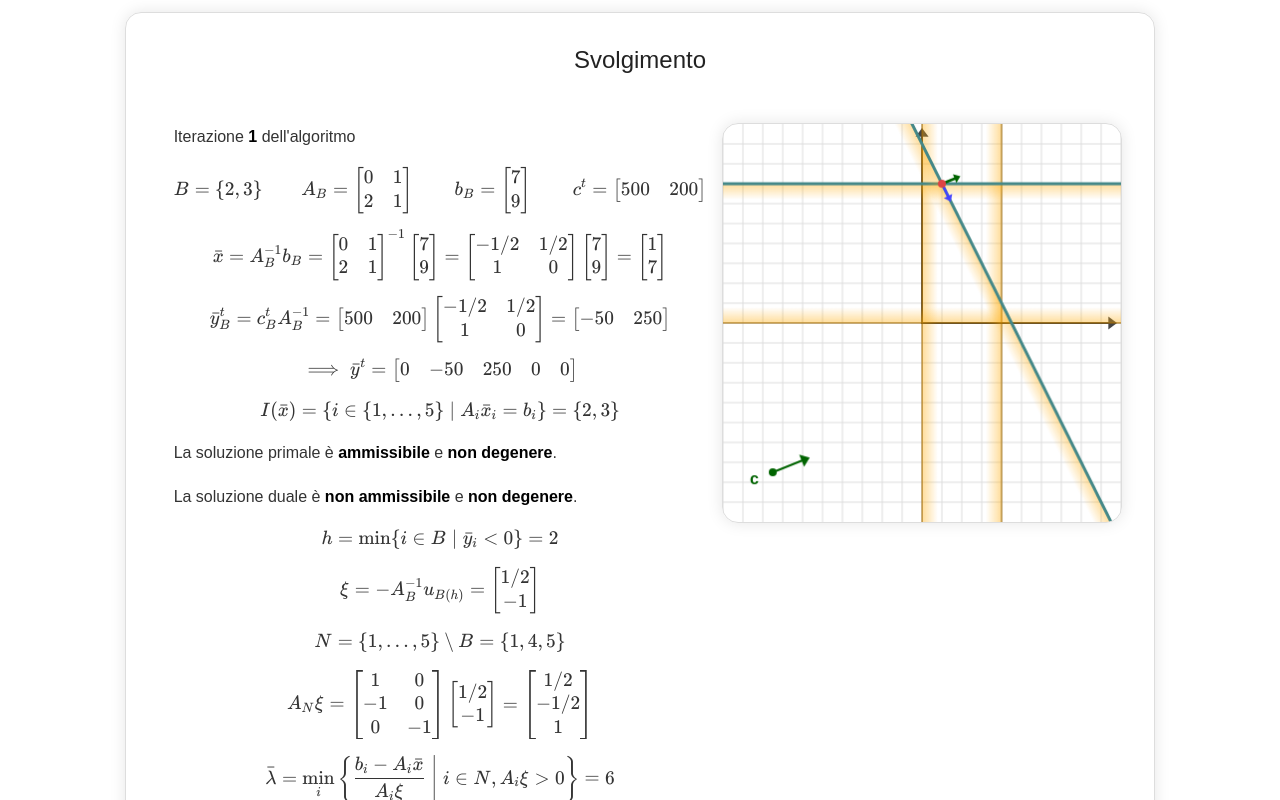
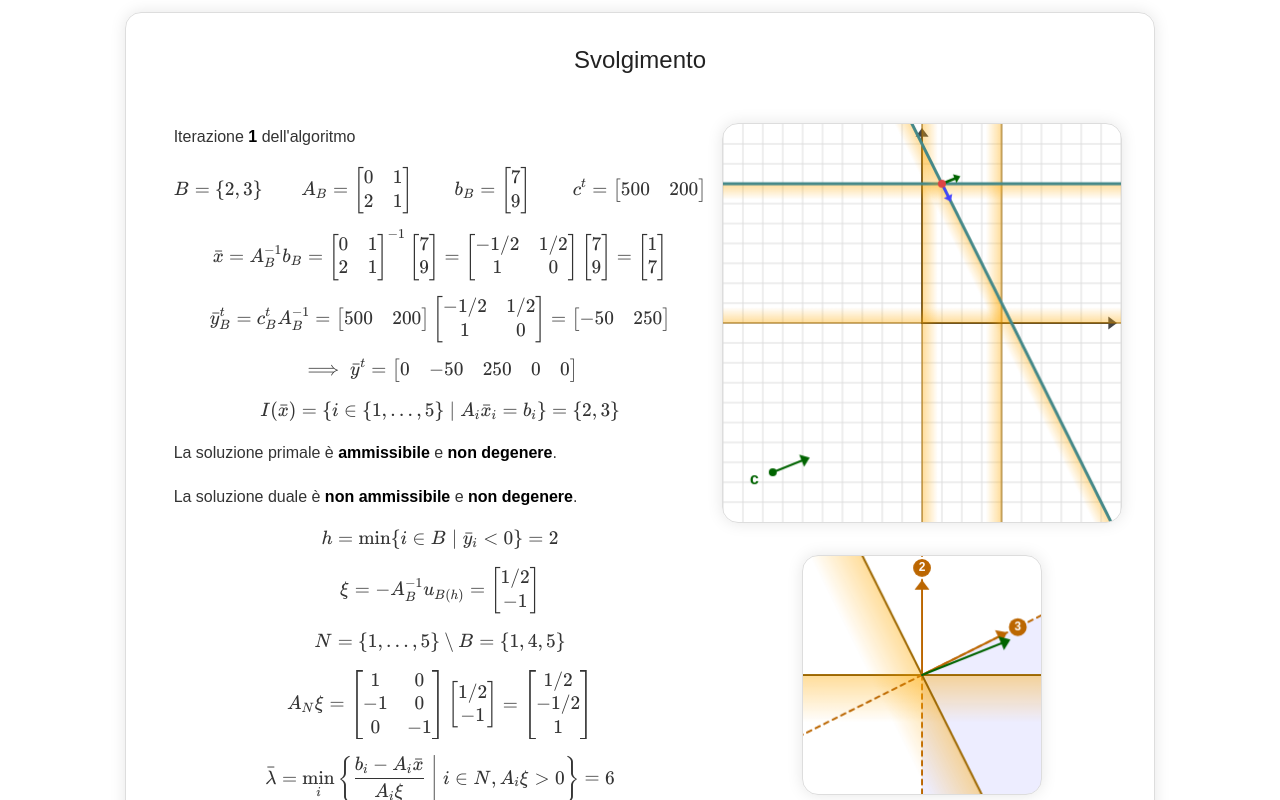
Before and after one commit to aziis98/ro-vis, a Preact app: page / in a window 1280 px wide. Shown: the part 860-1660 px from the top of the page. Built offline with nearby package versions, Linux system fonts and the light colour scheme.

Commit message:
feat: new diagram per step

```diff
--- a/src/Primal.tsx
+++ b/src/Primal.tsx
@@ -4,7 +4,7 @@ import { Katex } from './Katex'
 import { fillDot, drawSemiplane, drawSimpleArrow, strokeInfiniteLine } from './lib-v2/canvas'
 import { range } from './lib-v2/math'
 import { Matrix } from './lib-v2/matrix'
-import { Rational } from './lib-v2/rationals'
+import { Rational, RationalField } from './lib-v2/rationals'
 import { ProblemComment, computePrimalSimplexSteps } from './lib-v2/ro/primal-simplex'
 import { Vector } from './lib-v2/vector'
 import { MiniMark } from './MiniMark'
@@ -31,6 +31,7 @@ const PrimalStep = ({
 
     x,
     xi,
+    y_B,
 
     comments,
 }: {
@@ -43,6 +44,7 @@ const PrimalStep = ({
     B: number[]
     x?: Vector<Rational>
     xi?: Vector<Rational>
+    y_B?: Vector<Rational>
 
     comments: ProblemComment[]
 }) => {
@@ -68,7 +70,8 @@ const PrimalStep = ({
                 )}
             </div>
             <div class="geometric-step">
-                <PrimalCanvas {...{ A, b, c, B, x, xi }} />
+                <PrimalCanvas {...{ A, b, c, B, x, xi, y_B }} />
+                <PrimalCanvasCone {...{ A, b, c, B, x, xi, y_B }} />
             </div>
         </div>
     )
@@ -90,6 +93,7 @@ export const Primal = ({ input }: { input: ProblemInput }) => {
             B: input.B,
             maxIterations: 10,
         })
+
         const elapsedTime = performance.now() - timerStart
         console.log('Computed primal simplex steps in', elapsedTime, 'ms')
 
@@ -116,6 +120,7 @@ export const Primal = ({ input }: { input: ProblemInput }) => {
                                 B: step.B,
                                 x: step.x,
                                 xi: step.xi,
+                                y_B: step.y_B,
 
                                 comments: step.comments,
                             }}
@@ -131,7 +136,7 @@ export const Primal = ({ input }: { input: ProblemInput }) => {
     )
 }
 
-type PrimalCanvasProps = {
+type CanvasProps = {
     A: Matrix<Rational>
     b: Vector<Rational>
     c: Vector<Rational>
@@ -139,10 +144,11 @@ type PrimalCanvasProps = {
 
     x?: Vector<Rational>
     xi?: Vector<Rational>
+    y_B?: Vector<Rational>
 }
 
-const PrimalCanvas = ({ A, b, c, B, x, xi }: PrimalCanvasProps) => {
-    const render = ($canvas: HTMLCanvasElement | null, props: PrimalCanvasProps) => {
+const PrimalCanvas = ({ A, b, c, B, x, xi }: CanvasProps) => {
+    const render = ($canvas: HTMLCanvasElement | null, props: CanvasProps) => {
         if (!$canvas) {
             return
         }
@@ -175,42 +181,6 @@ const PrimalCanvas = ({ A, b, c, B, x, xi }: PrimalCanvasProps) => {
 
         const [c1, c2] = c.getData()
         const cLen = Math.sqrt(c1.toNumber() ** 2 + c2.toNumber() ** 2)
-
-        // // draw y axis arrow
-        // g.beginPath()
-        // g.moveTo(width / 2, height / 2)
-        // g.lineTo(width / 2, 5)
-        // g.lineTo(width / 2 - 10, 15)
-        // g.moveTo(width / 2, 5)
-        // g.lineTo(width / 2 + 10, 15)
-        // g.stroke()
-
-        // // draw x axis arrow
-        // g.beginPath()
-        // g.moveTo(width / 2, height / 2)
-        // g.lineTo(width - 5, height / 2)
-        // g.lineTo(width - 15, height / 2 - 10)
-        // g.moveTo(width - 5, height / 2)
-        // g.lineTo(width - 15, height / 2 + 10)
-        // g.stroke()
-
-        // g.beginPath()
-        // g.translate(50, height - 50)
-        // g.rotate(Math.atan2(c2.toNumber(), c1.toNumber()))
-        // g.moveTo(0, 0)
-        // g.lineTo(30, 0)
-        // g.moveTo(30, 0)
-        // g.lineTo(25, -5)
-        // g.moveTo(30, 0)
-        // g.lineTo(25, 5)
-        // g.stroke()
-        // g.restore()
-
-        // g.fillStyle = '#333'
-        // g.font = '16px sans-serif'
-        // g.textAlign = 'center'
-        // g.textBaseline = 'middle'
-        // g.fillText(`A = ${A}`, width / 2, height / 2)
 
         g.save()
         {
@@ -318,212 +288,151 @@ const PrimalCanvas = ({ A, b, c, B, x, xi }: PrimalCanvasProps) => {
     return <canvas ref={$canvas => render($canvas, { A, b, c, B, x, xi })} />
 }
 
-// export const PrimaleStep = ({ input, step }: { input: ProblemInput; step: Step }) => {
-//     const { A, b, c } = input
+const PrimalCanvasCone = ({ A, b, c, B, x, xi, y_B }: CanvasProps) => {
+    const render = ($canvas: HTMLCanvasElement | null, props: CanvasProps) => {
+        if (!$canvas) {
+            return
+        }
 
-//     const rows = []
-//     const canvasOptions: Parameters<typeof PrimalCanvas>[0] = { A, b, c, B: step.B }
+        const { A, c, B, y_B } = props
 
-//     const A_B = A.slice({ rows: step.B })
-//     const A_B_inverse = A_B.inverse2x2()
-//     const b_B = b.slice(step.B)
+        $canvas.width = $canvas.offsetWidth * window.devicePixelRatio
+        $canvas.height = $canvas.offsetHeight * window.devicePixelRatio
 
-//     rows.push(
-//         <div class="row">
-//             <Katex
-//                 formula={[
-//                     String.raw`A_B = ${matrixToLatex(A_B)}`,
-//                     String.raw`b_B = ${vectorToLatex(b_B)}`,
-//                     String.raw`c^t = ${rowVectorToLatex(c)}`,
-//                 ].join(' \\qquad ')}
-//             />
-//         </div>
-//     )
+        const width = $canvas.width / window.devicePixelRatio
+        const height = $canvas.height / window.devicePixelRatio
 
-//     const x = A_B_inverse.apply(b_B)
-//     canvasOptions.x = x
+        const g = $canvas.getContext('2d')
+        if (!g) {
+            throw new Error('Could not get 2d context')
+        }
 
-//     rows.push(
-//         <div class="row">
-//             <Katex
-//                 formula={[
-//                     String.raw`\bar{x}`,
-//                     String.raw`A_B^{-1} b_B`,
-//                     String.raw`${matrixToLatex(A_B)}^{-1} ${vectorToLatex(b_B)}`,
-//                     String.raw`${matrixToLatex(A_B_inverse)} ${vectorToLatex(b_B)}`,
-//                     String.raw`${vectorToLatex(x)}`,
-//                 ].join(' = ')}
-//             />
-//         </div>
-//     )
+        g.strokeStyle = '#333'
+        g.lineWidth = 2
+        g.lineCap = 'round'
+        g.lineJoin = 'round'
 
-//     const y_B = A_B_inverse.transpose().apply(c)
+        g.fillStyle = '#333'
+        g.font = 'bold 16px sans-serif'
+        g.textAlign = 'center'
+        g.textBaseline = 'middle'
 
-//     rows.push(
-//         <div class="row">
-//             <Katex
-//                 formula={[
-//                     String.raw`\bar{y}_B^t`,
-//                     String.raw`c_B^t A_B^{-1}`,
-//                     String.raw`${rowVectorToLatex(c)} ${matrixToLatex(A_B_inverse)}`,
-//                     String.raw`${rowVectorToLatex(y_B)}`,
-//                 ].join(' = ')}
-//             />
-//         </div>
-//     )
+        g.scale(window.devicePixelRatio, window.devicePixelRatio)
+        g.clearRect(0, 0, width, height)
 
-//     const y_Zero = Vector.zero(RationalField, A.rows)
+        g.save()
+        {
+            g.translate(width / 2, height / 2)
+            g.scale(width / 2, -width / 2)
+            g.scale(1 / 5, 1 / 5)
 
-//     const y = y_Zero.with(step.B, y_B)
+            const [c1, c2] = c.getData()
+            const cLen = Math.sqrt(c1.toNumber() ** 2 + c2.toNumber() ** 2)
 
-//     rows.push(
-//         <div class="row">
-//             <Katex formula={String.raw`\implies \bar{y}^t = ${rowVectorToLatex(y)}`} />
-//         </div>
-//     )
+            let directions = []
 
-//     const I_x = activeIndices(input, x)
+            if (y_B) {
+                const [y1, y2] = y_B.getData()
 
-//     rows.push(
-//         <div class="row">
-//             <Katex
-//                 formula={[
-//                     String.raw`I(\bar{x})`,
-//                     String.raw`\{ i \in \{1, \dots, m\} \mid A_i \bar{x}_i = b_i \}`,
-//                     indexSetToLatex(I_x),
-//                 ].join(' = ')}
-//             />
-//         </div>
-//     )
+                if (y1.gt(RationalField.zero)) {
+                    directions.push(A.rowAt(B[0]))
+                }
+                if (y1.lt(RationalField.zero)) {
+                    directions.push(A.rowAt(B[0]).neg())
+                }
 
-//     const isDegenerate = I_x.length < A_B.rows
-//     const isDualAdmissible = y_B.getData().every(y => y.geq(RationalField.zero))
-//     const isDualDegenerate = y_B.getData().some(y => y.eq(RationalField.zero))
+                if (y2.gt(RationalField.zero)) {
+                    directions.push(A.rowAt(B[1]))
+                }
+                if (y2.lt(RationalField.zero)) {
+                    directions.push(A.rowAt(B[1]).neg())
+                }
 
-//     rows.push(
-//         <div class="row">
-//             <p>
-//                 La soluzione primale è <strong>{isDegenerate ? 'degenere' : 'non degenere'}</strong>.
-//             </p>
-//             <p>
-//                 La soluzione duale è <strong>{isDualAdmissible ? 'ammissibile' : 'non ammissibile'}</strong> e{' '}
-//                 <strong>{isDualDegenerate ? 'degenere' : 'non degenere'}</strong>.
-//             </p>
-//         </div>
-//     )
+                if (directions.length === 1) {
+                    const [[d0x, d0y]] = directions.map(v => v.getData())
+                    drawSimpleArrow(g, 0, 0, d0x.toNumber() * 3, d0y.toNumber() * 3, 0.2, '#44f')
+                }
+                if (directions.length === 2) {
+                    const [[d1x, d1y], [d2x, d2y]] = directions.map(v => v.getData())
 
-//     if (!isDualAdmissible) {
-//         const h = Math.min(...y.getData().flatMap((y, i) => (y.lt(RationalField.zero) ? [i] : [])))
+                    const d1Len = Math.sqrt(d1x.toNumber() ** 2 + d1y.toNumber() ** 2)
+                    const d2Len = Math.sqrt(d2x.toNumber() ** 2 + d2y.toNumber() ** 2)
 
-//         rows.push(
-//             <div class="row">
-//                 <Katex
-//                     formula={[
-//                         //
-//                         String.raw`h`,
-//                         String.raw`\min \{ i \in B \mid \bar{y}_i < 0 \}`,
-//                         String.raw`${h + 1}`,
-//                     ].join(' = ')}
-//                 />
-//             </div>
-//         )
+                    // draw cone
+                    g.fillStyle = '#4444ff18'
+                    g.beginPath()
+                    g.moveTo(0, 0)
+                    g.lineTo((d1x.toNumber() * 100) / d1Len, (d1y.toNumber() * 100) / d1Len)
+                    g.lineTo((d2x.toNumber() * 100) / d2Len, (d2y.toNumber() * 100) / d2Len)
+                    g.fill()
+                }
+            }
 
-//         const e_h = Vector.oneHot(RationalField, A.rows, h).slice(step.B)
-//         console.log(e_h)
+            B.forEach(i => {
+                const [a1, a2] = A.rowAt(i).getData()
 
-//         // const xi = Vec.neg(Mat.apply(A_B_inverse, e_h))
-//         const xi = A_B_inverse.apply(e_h).neg()
+                const aLen = Math.sqrt(a1.toNumber() ** 2 + a2.toNumber() ** 2)
 
-//         rows.push(
-//             <div class="row">
-//                 <Katex
-//                     formula={[
-//                         //
-//                         `\\xi`,
-//                         String.raw`-A_B^{-1} u_{B(h)}`,
-//                         String.raw`${vectorToLatex(xi)}`,
-//                     ].join(' = ')}
-//                 />
-//             </div>
-//         )
+                g.save()
+                {
+                    g.strokeStyle = '#b60'
+                    g.lineWidth = 20 / (g.canvas.width / window.devicePixelRatio)
 
-//         const N = range(0, A.rows).filter(i => !step.B.includes(i))
-//         const A_N = A.slice({ rows: N })
+                    g.setLineDash([0.2, 0.2])
+                    g.beginPath()
+                    g.moveTo((a1.toNumber() / aLen) * 10, (a2.toNumber() / aLen) * 10)
+                    g.lineTo(-(a1.toNumber() / aLen) * 10, -(a2.toNumber() / aLen) * 10)
+                    g.stroke()
+                }
+                g.restore()
 
-//         const A_N__xi = A_N.apply(xi)
+                drawSemiplane(g, a1.toNumber(), a2.toNumber(), 0, {
+                    gradientSize: 2,
+                })
+            })
 
-//         rows.push(
-//             <div class="row">
-//                 <Katex
-//                     formula={[
-//                         [`N = \\{1, \\dots, m\\} \\setminus B = ${indexSetToLatex(N)}`],
-//                         [
-//                             `A_N \\xi`,
-//                             String.raw`${matrixToLatex(A_N)} ${vectorToLatex(xi)}`,
-//                             String.raw`${vectorToLatex(A_N__xi)}`,
-//                         ].join(' = '),
-//                     ].join(' \\qquad ')}
-//                 />
-//             </div>
-//         )
+            B.forEach(i => {
+                const [a1, a2] = A.rowAt(i).getData()
 
-//         if (!A_N__xi.getData().every(x => x.leq(RationalField.zero))) {
-//             const positiveIndices = N.filter(i => A_N__xi.at(A_N.forwardRowIndices[i]).gt(RationalField.zero))
+                const aLen = Math.sqrt(a1.toNumber() ** 2 + a2.toNumber() ** 2)
 
-//             const [k, lambda] = positiveIndices
-//                 .map<[number, Rational]>(i => [i, b.at(i).sub(A.rowAt(i).dot(x)).div(A.rowAt(i).dot(xi))])
-//                 .reduce(([i1, lambda1], [i2, lambda2]) => (lambda2.lt(lambda1) ? [i2, lambda2] : [i1, lambda1]))
+                drawSimpleArrow(g, 0, 0, (a1.toNumber() / aLen) * 4, (a2.toNumber() / aLen) * 4, 0.2, '#b60')
+            })
 
-//             rows.push(
-//                 <div class="row">
-//                     <Katex
-//                         formula={[
-//                             `\\bar\\lambda`,
-//                             `\\min_i \\left\\{ \\frac{b_i - A_i \\bar{x}}{A_i \\xi} \\; \\middle| \\; i \\in N, A_i \\xi > 0 \\right\\}`,
-//                             `${lambda}`,
-//                         ].join(' = ')}
-//                     />
-//                 </div>
-//             )
-//             rows.push(
-//                 <div class="row">
-//                     <Katex
-//                         formula={[
-//                             `k`,
-//                             `\\argmin_i \\left\\{ \\bar\\lambda_i \\; \\middle| \\; i \\in N, A_i \\xi > 0 \\right\\}`,
-//                             `${k + 1}`,
-//                         ].join(' = ')}
-//                     />
-//                 </div>
-//             )
-//             rows.push(
-//                 <div class="row">
-//                     <Katex
-//                         formula={[
-//                             `\\implies B'`,
-//                             `B \\setminus \\{${h + 1}\\} \\cup \\{${k + 1}\\}`,
-//                             `${indexSetToLatex([...step.B.filter(i => i !== h), k].toSorted())}`,
-//                         ].join(' = ')}
-//                     />
-//                 </div>
-//             )
-//         } else {
-//             rows.push(
-//                 <div class="row">
-//                     <p>
-//                         La soluzione duale è <strong>illimitata</strong>.
-//                     </p>
-//                 </div>
-//             )
-//         }
-//     }
+            drawSimpleArrow(g, 0, 0, (c1.toNumber() / cLen) * 4, (c2.toNumber() / cLen) * 4, 0.2, 'darkgreen')
+        }
+        g.restore()
 
-//     return (
-//         <div class="step">
-//             <div class="algebraic-step">{rows}</div>
-//             <div class="geometric-step">
-//                 <PrimalCanvas {...canvasOptions} />
-//             </div>
-//         </div>
-//     )
-// }
+        // draw A_i labels
+
+        g.save()
+        {
+            g.translate(width / 2, height / 2)
+
+            B.forEach(i => {
+                const [a1, a2] = A.rowAt(i).getData()
+                const aLen = Math.sqrt(a1.toNumber() ** 2 + a2.toNumber() ** 2)
+
+                g.beginPath()
+                g.ellipse(
+                    (a1.toNumber() / aLen) * width * 0.45,
+                    -(a2.toNumber() / aLen) * width * 0.45,
+                    9,
+                    9,
+                    0,
+                    0,
+                    Math.PI * 2
+                )
+                g.fillStyle = '#b60'
+                g.fill()
+
+                g.font = 'bold 12px sans-serif'
+                g.fillStyle = '#fff'
+                g.fillText(`${i + 1}`, (a1.toNumber() / aLen) * width * 0.45, -(a2.toNumber() / aLen) * width * 0.45)
+            })
+        }
+        g.restore()
+    }
+
+    return <canvas class="small" ref={$canvas => render($canvas, { A, b, c, B, x, xi, y_B })} />
+}
--- a/src/lib-v2/canvas/index.ts
+++ b/src/lib-v2/canvas/index.ts
@@ -11,14 +11,22 @@ export function drawSemiplane(
     {
         gradientAccent,
         gradientTransparent,
+        gradientSize,
         lineColor,
         lineWidth,
-    }: { gradientAccent?: string; gradientTransparent?: string; lineColor?: string; lineWidth?: number } = {}
+    }: {
+        gradientAccent?: string
+        gradientTransparent?: string
+        gradientSize?: number
+        lineColor?: string
+        lineWidth?: number
+    } = {}
 ) {
     gradientAccent ??= '#ffa90066'
     gradientTransparent ??= '#ffa90000'
     lineColor ??= '#9c6700'
     lineWidth ??= 2
+    gradientSize ??= 1 / 1.25
 
     // The gradient is perpendicular to the line, first generate a point on the line
     let [p1, p2] = [0, 0]
@@ -30,7 +38,7 @@ export function drawSemiplane(
         p2 = b / a2
     }
 
-    const normalize = Math.sqrt(a1 ** 2 + a2 ** 2) * 1.25
+    const normalize = Math.sqrt(a1 ** 2 + a2 ** 2) / gradientSize
 
     const gradient = g.createLinearGradient(p1, p2, p1 - a1 / normalize, p2 - a2 / normalize)
     gradient.addColorStop(0, gradientAccent)
@@ -89,7 +97,8 @@ export function drawSimpleArrow(
     x2: number,
     y2: number,
     size: number,
-    color: string = '#333'
+    color: string = '#333',
+    lineDash: number[] = []
 ) {
     const arrowLength = Math.sqrt((x2 - x1) ** 2 + (y2 - y1) ** 2)
     const actualSize = (500 * size) / g.canvas.offsetWidth
@@ -97,6 +106,7 @@ export function drawSimpleArrow(
     g.save()
     g.strokeStyle = color
     g.fillStyle = color
+    g.setLineDash(lineDash)
 
     g.beginPath()
     g.translate(x1, y1)
--- a/src/lib-v2/ro/primal-simplex.ts
+++ b/src/lib-v2/ro/primal-simplex.ts
@@ -21,6 +21,7 @@ export type ProblemStep = {
 
     x?: Vector<Rational>
     xi?: Vector<Rational>
+    y_B?: Vector<Rational>
 
     comments: ProblemComment[]
 }
@@ -52,6 +53,7 @@ export function computePrimalSimplexSteps(input: ProblemInput): ProblemOutput {
     let B = input.B
     let stepResult_B: number[] | undefined = undefined
     let stepResult_xi: Vector<Rational> | undefined = undefined
+    let stepResult_y_B: Vector<Rational> | undefined = undefined
 
     let status: ProblemStatus | null = null
 
@@ -91,6 +93,7 @@ export function computePrimalSimplexSteps(input: ProblemInput): ProblemOutput {
             })
 
             const y_B = A_B_inverse.transpose().apply(c)
+            stepResult_y_B = y_B
 
             comments.push({
                 type: 'formula',
@@ -263,6 +266,7 @@ export function computePrimalSimplexSteps(input: ProblemInput): ProblemOutput {
             B,
             x,
             xi: stepResult_xi,
+            y_B: stepResult_y_B,
 
             comments,
         })
@@ -272,6 +276,7 @@ export function computePrimalSimplexSteps(input: ProblemInput): ProblemOutput {
 
             stepResult_B = undefined
             stepResult_xi = undefined
+            stepResult_y_B = undefined
         }
     }
 
--- a/src/style.css
+++ b/src/style.css
@@ -209,10 +209,18 @@
 
             > .geometric-step {
                 display: grid;
+                align-content: start;
+                justify-items: center;
+                gap: 2rem;
 
                 canvas {
                     width: 25rem;
                     height: 25rem;
+
+                    &.small {
+                        width: 15rem;
+                        height: 15rem;
+                    }
 
                     @media (width < 70rem) {
                         width: calc(100vw - 4rem);
@@ -224,7 +232,7 @@
                 }
 
                 @media (width < 70rem) {
-                    padding: 0 1rem;
+                    padding: 0 1rem 1rem;
                 }
             }
 
```
